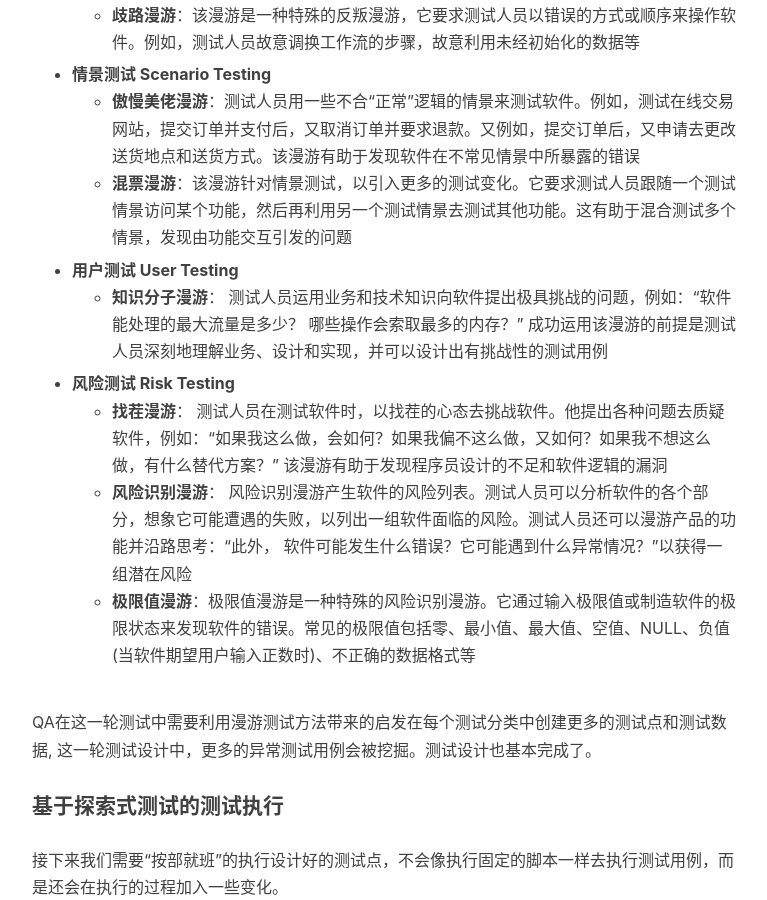
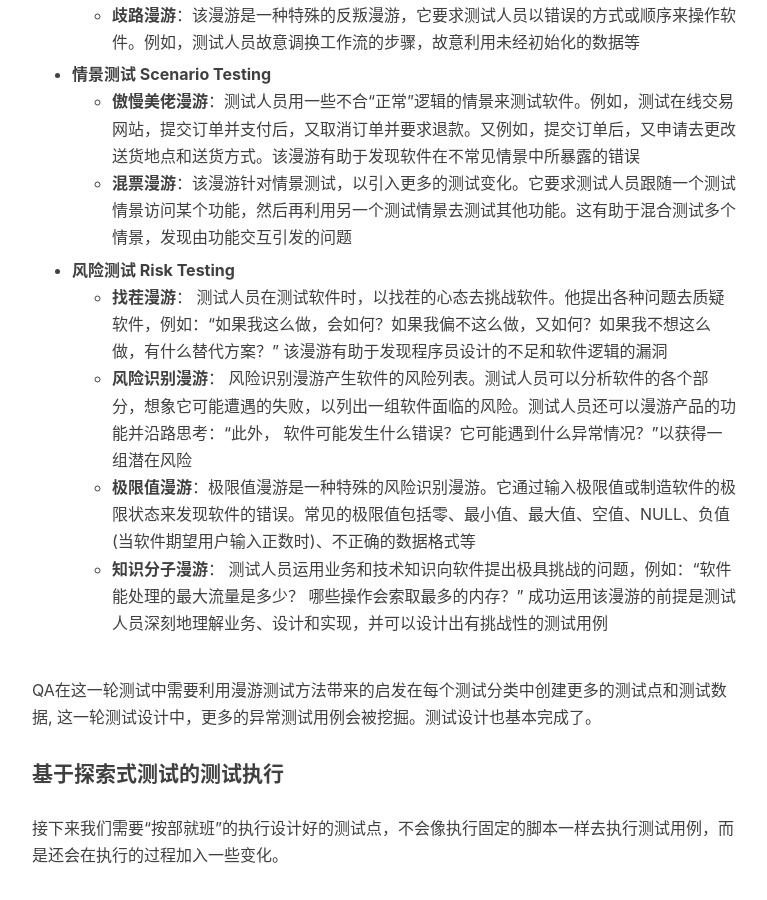
Before and after one commit to DanteYu/DanteYu.github.io, a Jekyll site: the page built from _posts/2017-09-21-testdesigninagile.markdown, in a window 1280 px wide and 900 px high, scrolled down 10751 px. Shown: the whole window, without its empty margins (233-1000 px from the left). Built offline with Jekyll 4.4.1, drawn with Linux system fonts in a browser that asks for light colours; nearby versions of some CDN libraries; comment, search, counter and statistics services are not loaded.

Commit message:
update test design

```diff
--- a/_posts/2017-09-21-testdesigninagile.markdown
+++ b/_posts/2017-09-21-testdesigninagile.markdown
@@ -286,13 +286,11 @@ QA在这一轮测试中需要观察上轮中得到的测试想法可否使用测
   * **傲慢美佬漫游**：测试人员用一些不合“正常”逻辑的情景来测试软件。例如，测试在线交易网站，提交订单并支付后，又取消订单并要求退款。又例如，提交订单后，又申请去更改送货地点和送货方式。该漫游有助于发现软件在不常见情景中所暴露的错误
   * **混票漫游**：该漫游针对情景测试，以引入更多的测试变化。它要求测试人员跟随一个测试情景访问某个功能，然后再利用另一个测试情景去测试其他功能。这有助于混合测试多个情景，发现由功能交互引发的问题
 
-* **用户测试 User Testing**
-  * **知识分子漫游**： 测试人员运用业务和技术知识向软件提出极具挑战的问题，例如：“软件能处理的最大流量是多少？ 哪些操作会索取最多的内存？” 成功运用该漫游的前提是测试人员深刻地理解业务、设计和实现，并可以设计出有挑战性的测试用例
-
 * **风险测试 Risk Testing**
   * **找茬漫游**： 测试人员在测试软件时，以找茬的心态去挑战软件。他提出各种问题去质疑软件，例如：“如果我这么做，会如何？如果我偏不这么做，又如何？如果我不想这么做，有什么替代方案？” 该漫游有助于发现程序员设计的不足和软件逻辑的漏洞
   * **风险识别漫游**： 风险识别漫游产生软件的风险列表。测试人员可以分析软件的各个部分，想象它可能遭遇的失败，以列出一组软件面临的风险。测试人员还可以漫游产品的功能并沿路思考：“此外， 软件可能发生什么错误？它可能遇到什么异常情况？”以获得一组潜在风险
   * **极限值漫游**：极限值漫游是一种特殊的风险识别漫游。它通过输入极限值或制造软件的极限状态来发现软件的错误。常见的极限值包括零、最小值、最大值、空值、NULL、负值(当软件期望用户输入正数时)、不正确的数据格式等
+  * **知识分子漫游**： 测试人员运用业务和技术知识向软件提出极具挑战的问题，例如：“软件能处理的最大流量是多少？ 哪些操作会索取最多的内存？” 成功运用该漫游的前提是测试人员深刻地理解业务、设计和实现，并可以设计出有挑战性的测试用例
 
 QA在这一轮测试中需要利用漫游测试方法带来的启发在每个测试分类中创建更多的测试点和测试数据, 这一轮测试设计中，更多的异常测试用例会被挖掘。测试设计也基本完成了。
 
```
